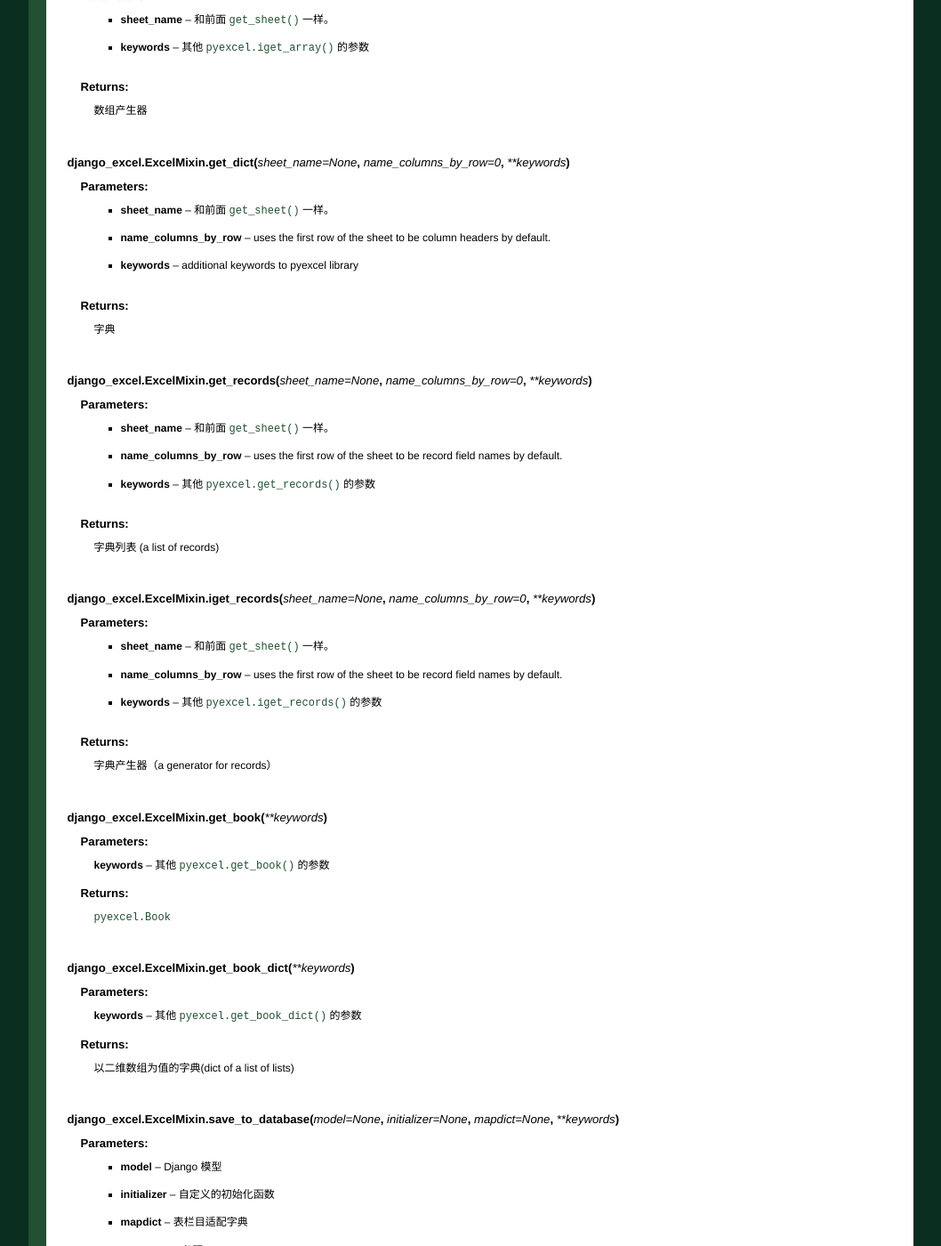
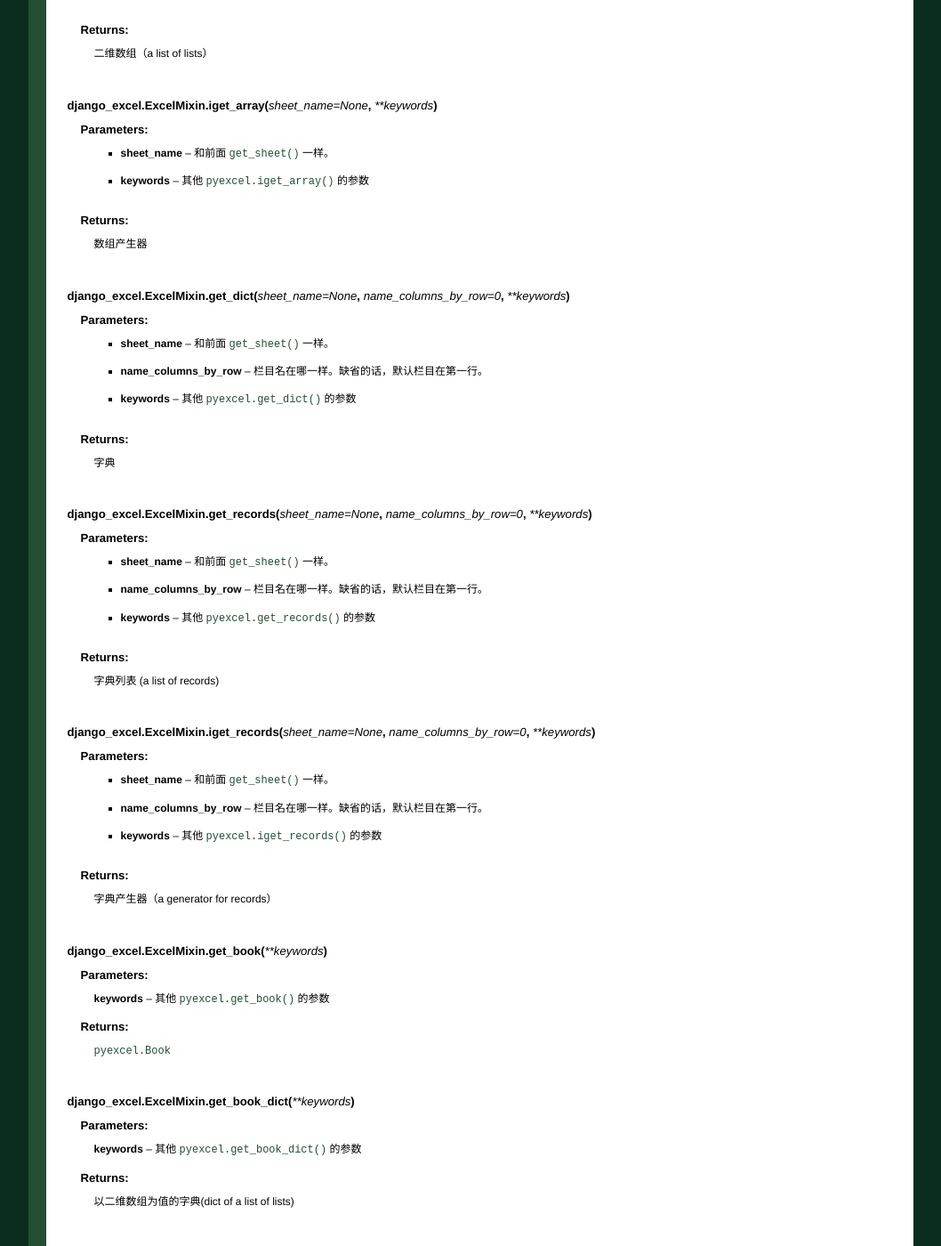
Before and after one commit to pyexcel-webwares/django-excel-cn-docs, a Sphinx documentation site: the page built from docs/source/index.rst, in a window 1280 px wide and 1400 px high, scrolled down 12845 px. Shown: the whole window at 89% size, without its empty margins (111-1169 px from the left). Built offline with Sphinx 7.4.7, drawn with Linux system fonts in a browser that asks for light colours.

Commit message:
:books: update api translations

```diff
--- a/docs/source/index.rst
+++ b/docs/source/index.rst
@@ -563,8 +563,12 @@ django-excel 会尽量用批量输入，而不是一个一个输入数据库。
 
 如果您觉得作者的付出对您有帮助，您可以给作者小女儿送个小玩具。谢谢您的支持！
 
-.. image:: https://user-images.githubusercontent.com/4280312/98422397-70c9a580-2083-11eb-969b-8c1b792a86d4.png
+.. image:: https://user-images.githubusercontent.com/4280312/98528713-979afe00-2274-11eb-9a98-8b3d75a83be2.png
    :width: 200
+
+.. image:: https://user-images.githubusercontent.com/4280312/98529289-56efb480-2275-11eb-940f-be9f01ce0728.png
+   :width: 200
+
 函数参考
 ---------------
 
@@ -595,21 +599,21 @@ django-excel 会尽量用批量输入，而不是一个一个输入数据库。
 .. method:: get_dict(sheet_name=None, name_columns_by_row=0, **keywords)
 
    :param sheet_name: 和前面 :meth:`~django_excel.ExcelMixin.get_sheet` 一样。
-   :param name_columns_by_row: uses the first row of the sheet to be column headers by default.
-   :param keywords: additional keywords to pyexcel library
+   :param name_columns_by_row: 栏目名在哪一样。缺省的话，默认栏目在第一行。
+   :param keywords: 其他 :meth:`pyexcel.get_dict` 的参数
    :returns: 字典
 
 .. method:: get_records(sheet_name=None, name_columns_by_row=0, **keywords)
 
    :param sheet_name: 和前面 :meth:`~django_excel.ExcelMixin.get_sheet` 一样。
-   :param name_columns_by_row: uses the first row of the sheet to be record field names by default.
+   :param name_columns_by_row: 栏目名在哪一样。缺省的话，默认栏目在第一行。
    :param keywords: 其他 :meth:`pyexcel.get_records` 的参数
    :returns: 字典列表 (a list of records)
 
 .. method:: iget_records(sheet_name=None, name_columns_by_row=0, **keywords)
 
    :param sheet_name: 和前面 :meth:`~django_excel.ExcelMixin.get_sheet` 一样。
-   :param name_columns_by_row: uses the first row of the sheet to be record field names by default.
+   :param name_columns_by_row: 栏目名在哪一样。缺省的话，默认栏目在第一行。
    :param keywords: 其他 :meth:`pyexcel.iget_records` 的参数
    :returns: 字典产生器（a generator for records）
 
```
Also changed, not shown: 1 other file.
